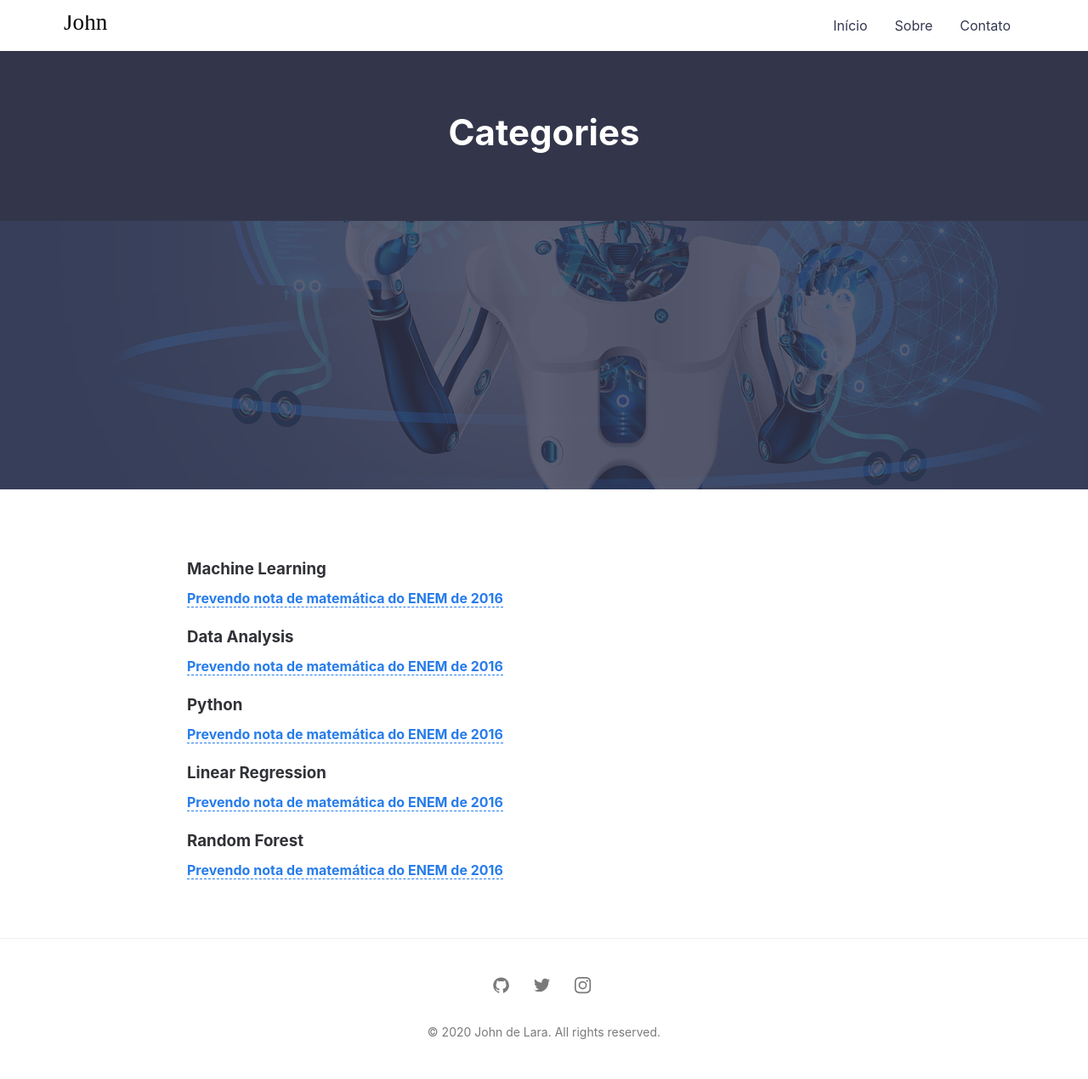
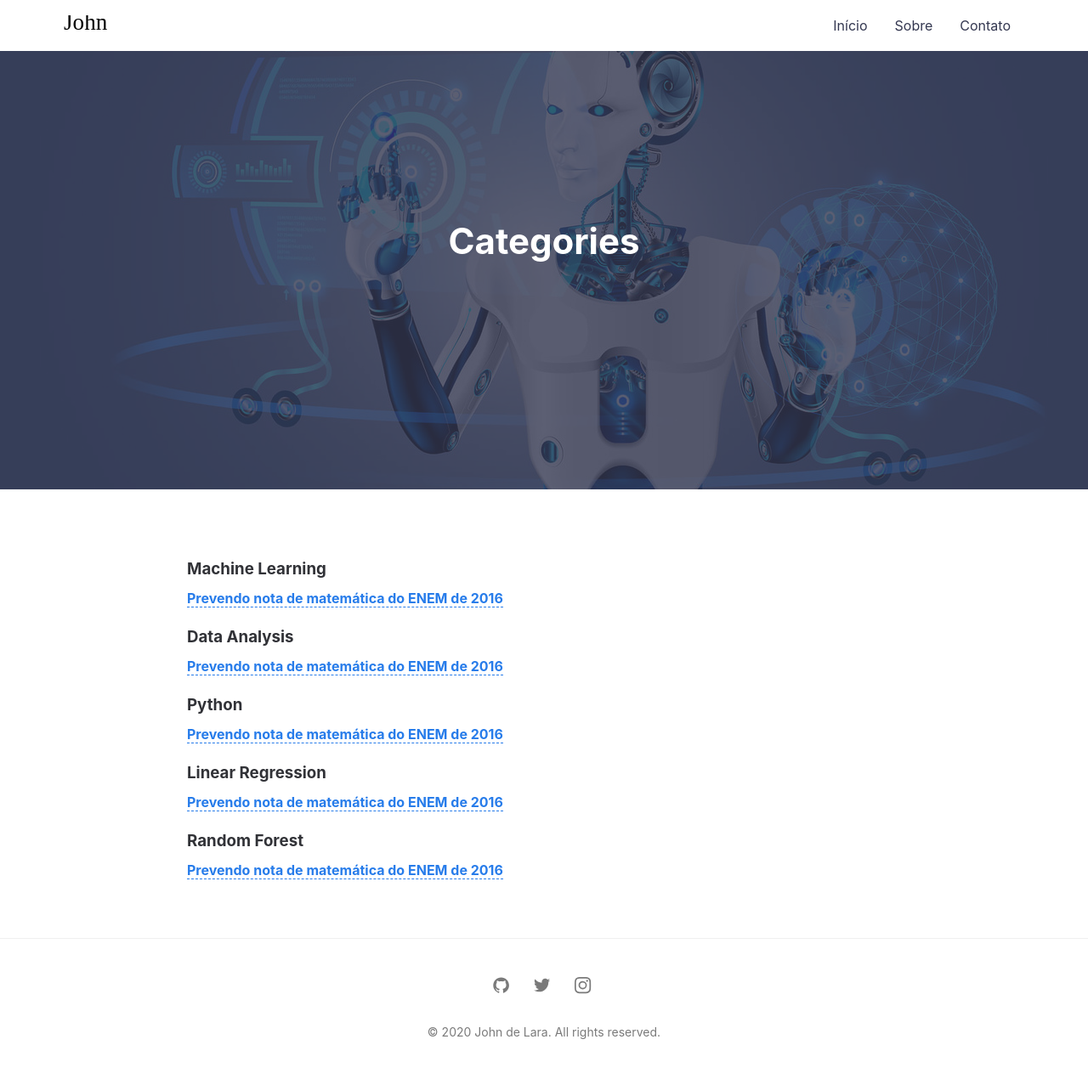
Before and after one commit to johndelara1/portfolioweb, a Jekyll site: the page built from categories.md, in a window 1280 px wide. Shown: the whole page at 85% size. Built offline with Jekyll 4.4.1, drawn with Linux system fonts in a browser that asks for light colours.

Commit message:
primeira postagem

```diff
--- a/_layouts/default.html
+++ b/_layouts/default.html
@@ -20,8 +20,9 @@ layout: compress
     {% include header.html %}
 
   <div class="hero lazyload" data-bg="{{ site.url }}{{ site.baseurl }}/assets/img/{{ site.hero_img }}">
+    <div class="hero__wrap">
       <h1 class="hero__title">{{ site.title | escape }}</h1>
-      <p class="hero__meta">{{ site.tagline }}</p>
+    </div>
   </div>
 
     <main class="site__content">
--- a/_layouts/page.html
+++ b/_layouts/page.html
@@ -20,11 +20,9 @@ layout: compress
     {% include header.html %}
 
     <div class="hero lazyload" data-bg="{{ site.url }}{{ site.baseurl }}/assets/img/{{ site.hero_img }}">
-      <div class="hero--small">
         <div class="hero__wrap">
           <h1 class="hero__title" data-bg="/assets/img/{{ site.hero_img1 }}">{{ page.title }}</h1>
         </div>
-      </div>
     </div>
 
     <main class="site__content">
```
